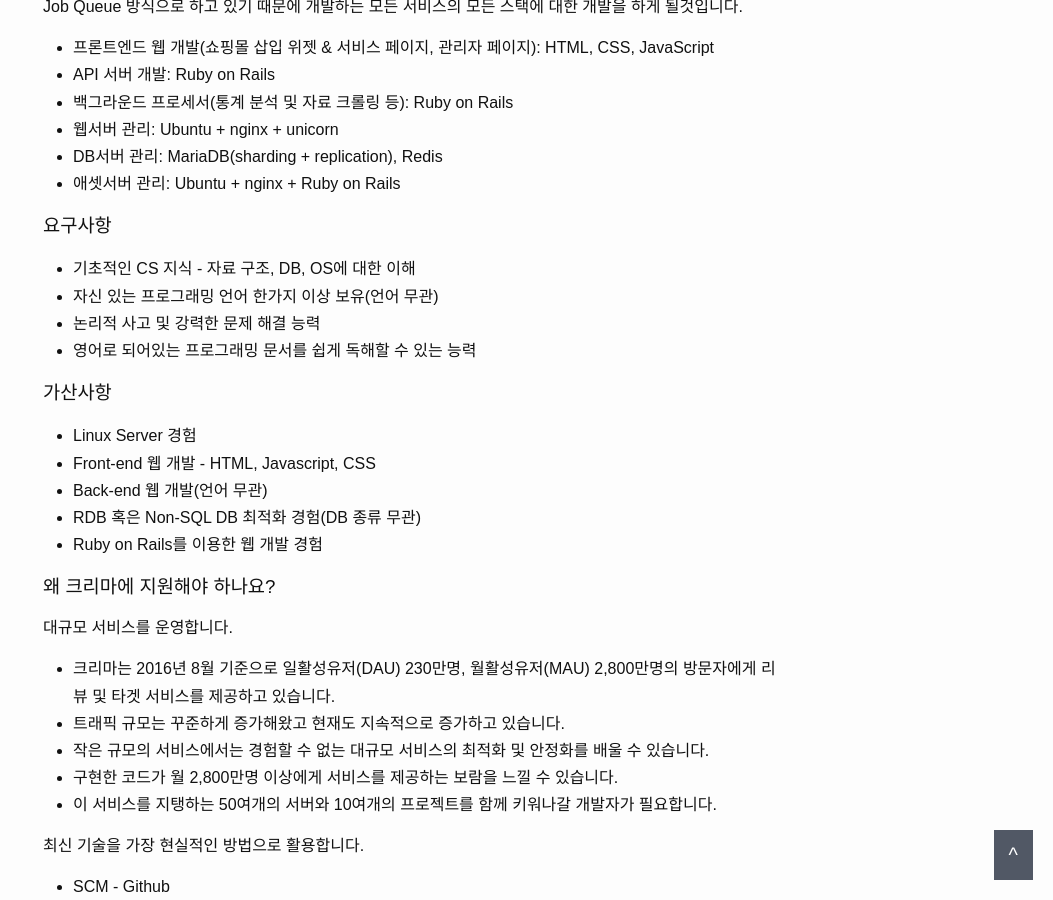
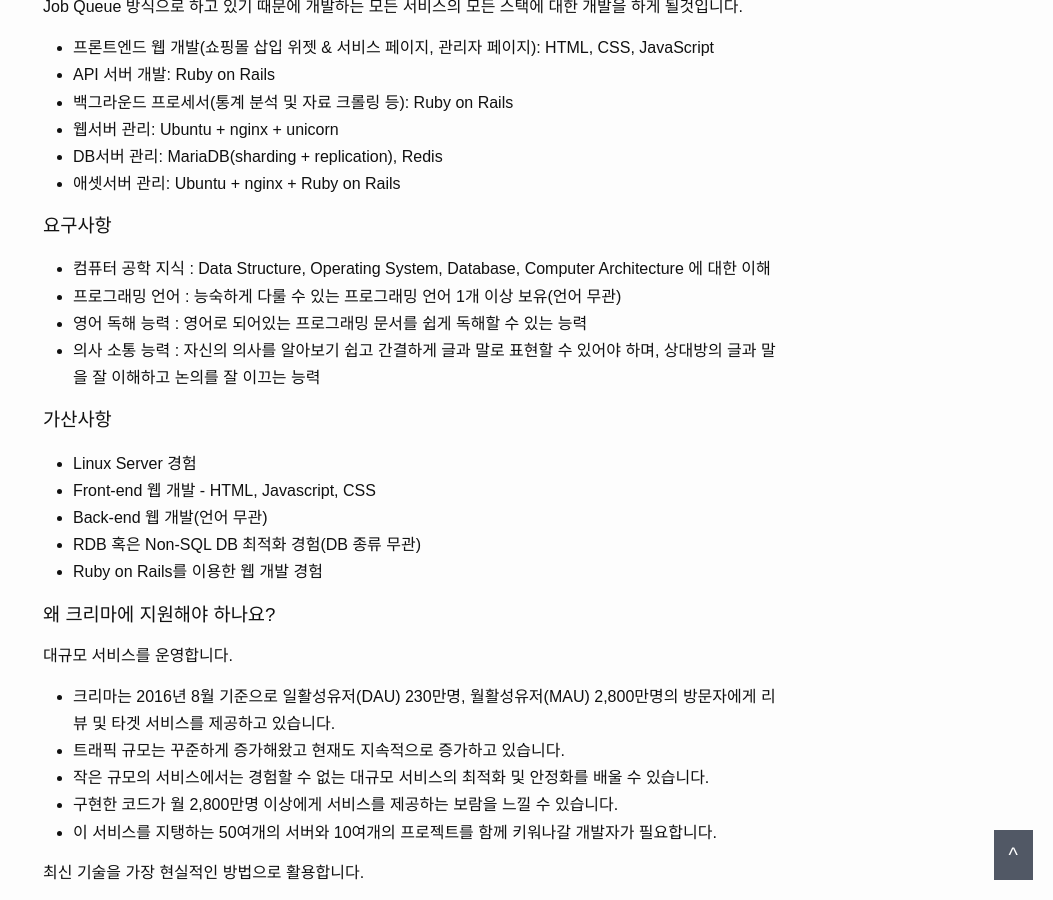
Before and after one commit to crema/crema.github.io, a Jekyll site: the page built from _posts/2016-09-11-dev_recruit.md, in a window 1280 px wide and 900 px high, scrolled down 909 px. Shown: the whole window, without its empty margins (227-1280 px from the left). Built offline with Jekyll 4.4.1, drawn with Linux system fonts in a browser that asks for light colours.

Commit message:
EDIT - 요구사항 재작성

```diff
--- a/_posts/2016-09-11-dev_recruit.md
+++ b/_posts/2016-09-11-dev_recruit.md
@@ -29,10 +29,10 @@ Ruby on Rails 기반으로 간편리뷰, 타겟, 신규 서비스 등의 웹서
 - 애셋서버 관리: Ubuntu + nginx + Ruby on Rails
 
 ### 요구사항
-- 기초적인 CS 지식 - 자료 구조, DB, OS에 대한 이해
-- 자신 있는 프로그래밍 언어 한가지 이상 보유(언어 무관)
-- 논리적 사고 및 강력한 문제 해결 능력
-- 영어로 되어있는 프로그래밍 문서를 쉽게 독해할 수 있는 능력
+- 컴퓨터 공학 지식 : Data Structure, Operating System, Database, Computer Architecture 에 대한 이해
+- 프로그래밍 언어 : 능숙하게 다룰 수 있는 프로그래밍 언어 1개 이상 보유(언어 무관)
+- 영어 독해 능력 : 영어로 되어있는 프로그래밍 문서를 쉽게 독해할 수 있는 능력
+- 의사 소통 능력 : 자신의 의사를 알아보기 쉽고 간결하게 글과 말로 표현할 수 있어야 하며, 상대방의 글과 말을 잘 이해하고 논의를 잘 이끄는 능력
 
 ### 가산사항
 - Linux Server 경험
```
